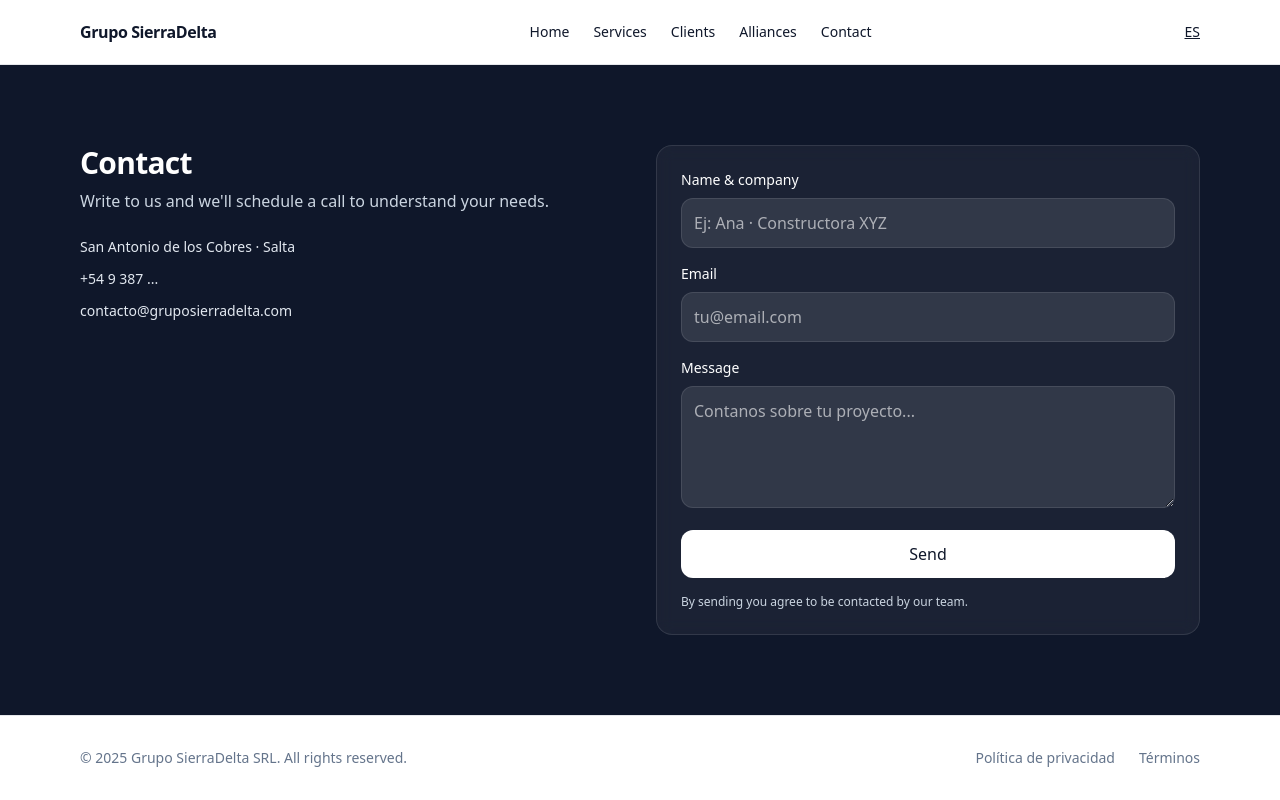
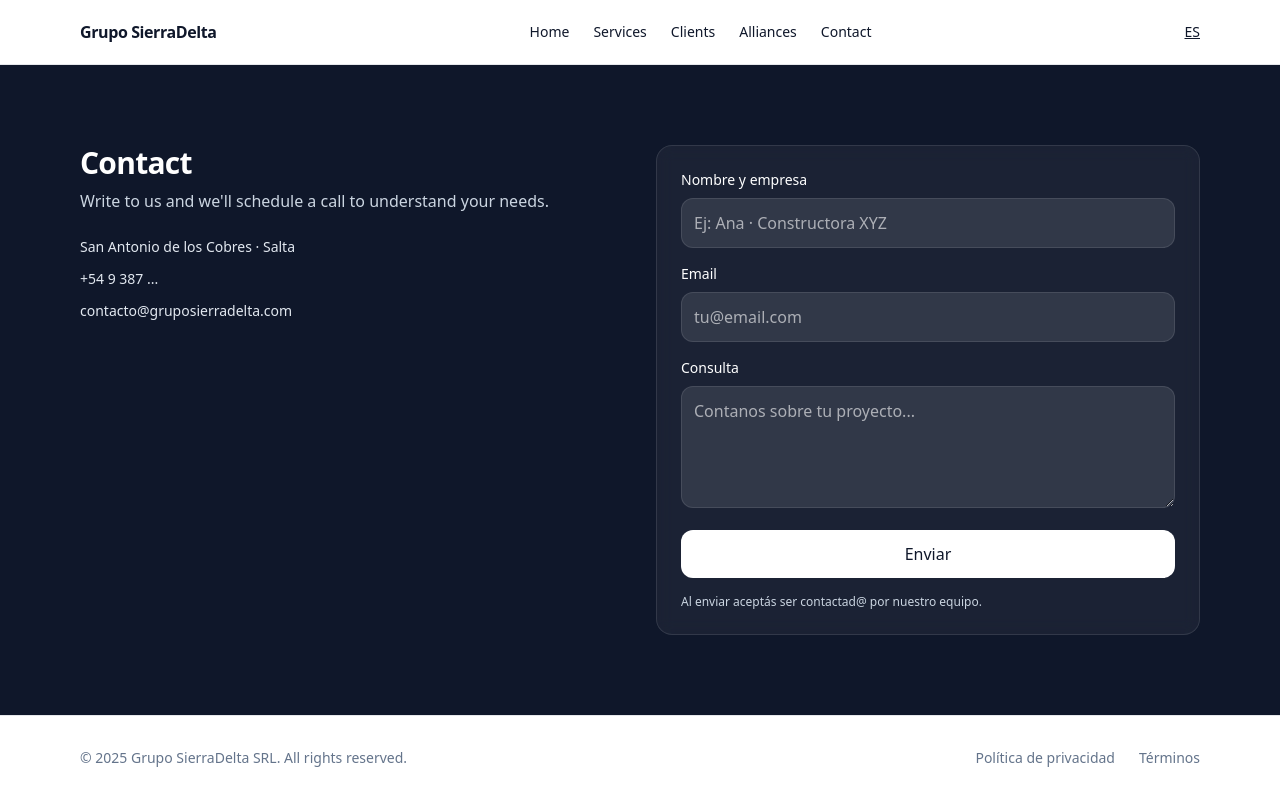
Before and after one commit to Gacela31/sierradelta-next, a Next.js app: page /en/contacto in a window 1280 px wide. Built offline with nearby package versions, Linux system fonts and the light colour scheme; no server answers.

Commit message:
feat(contact): client-side form + safe API; preview noindex

```diff
--- a/app/[locale]/contacto/page.tsx
+++ b/app/[locale]/contacto/page.tsx
@@ -1,21 +1,10 @@
+import {useTranslations} from 'next-intl';
+import ContactForm from '@/components/ContactForm';
+
 export const dynamic = 'force-dynamic';
-import {useTranslations} from 'next-intl';
 
 export default function ContactPage() {
   const t = useTranslations('contact');
-
-  async function send(data: FormData) {
-    'use server';
-    const name = String(data.get('name') || '');
-    const email = String(data.get('email') || '');
-    const message = String(data.get('message') || '');
-
-    await fetch(`${process.env.NEXT_PUBLIC_SITE_URL || ''}/api/contact`, {
-      method: 'POST',
-      headers: {'Content-Type': 'application/json'},
-      body: JSON.stringify({name, email, message})
-    });
-  }
 
   return (
     <section className="bg-slate-900 text-white">
@@ -29,24 +18,8 @@ export default function ContactPage() {
             <li>contacto@gruposierradelta.com</li>
           </ul>
         </div>
-        <form action={send} className="rounded-2xl border border-white/10 bg-white/5 p-6 backdrop-blur">
-          <div className="grid gap-4">
-            <div>
-              <label className="mb-2 block text-sm">{t('name')}</label>
-              <input name="name" className="w-full rounded-xl border border-white/10 bg-white/10 p-3 text-white placeholder-white/60 outline-none" placeholder="Ej: Ana · Constructora XYZ" />
-            </div>
-            <div>
-              <label className="mb-2 block text-sm">{t('email')}</label>
-              <input name="email" type="email" className="w-full rounded-xl border border-white/10 bg-white/10 p-3 text-white placeholder-white/60 outline-none" placeholder="tu@email.com" />
-            </div>
-            <div>
-              <label className="mb-2 block text-sm">{t('message')}</label>
-              <textarea name="message" rows={4} className="w-full rounded-xl border border-white/10 bg-white/10 p-3 text-white placeholder-white/60 outline-none" placeholder="Contanos sobre tu proyecto..." />
-            </div>
-            <button type="submit" className="w-full rounded-xl bg-white px-4 py-3 text-slate-900">{t('send')}</button>
-            <p className="text-xs text-slate-300">{t('disclaimer')}</p>
-          </div>
-        </form>
+
+        <ContactForm />
       </div>
     </section>
   );
--- a/app/[locale]/layout.tsx
+++ b/app/[locale]/layout.tsx
@@ -1,74 +1,59 @@
-import type {Metadata} from 'next';
-import {NextIntlClientProvider} from 'next-intl';
-import {getMessages, unstable_setRequestLocale} from 'next-intl/server';
-import {ReactNode} from 'react';
+import type { Metadata } from 'next';
+import { NextIntlClientProvider } from 'next-intl';
+import { getMessages, unstable_setRequestLocale } from 'next-intl/server';
+import { ReactNode } from 'react';
 import '../globals.css';
 import NavBar from '@/components/NavBar';
 import Footer from '@/components/Footer';
+
+type Props = {
+  children: ReactNode;
+  params: { locale: string };
+};
+
+// Detectar si estamos en el dominio final o en el provisional
+const IS_PROD_DOMAIN =
+  (process.env.NEXT_PUBLIC_SITE_URL || '').includes('gruposierradelta.com');
 
 export const metadata: Metadata = {
   title: {
     default: 'Grupo SierraDelta – Soluciones para minería y gastronomía en altura',
     template: '%s · Grupo SierraDelta'
   },
-  description: 'Proveeduría técnica, alianzas estratégicas y gastronomía para operaciones mineras en Salta y NOA.',
-  metadataBase: new URL(process.env.NEXT_PUBLIC_SITE_URL || 'http://localhost:3000'),
+  description:
+    'Proveeduría técnica, alianzas estratégicas y gastronomía para operaciones mineras en Salta y NOA.',
+  metadataBase: new URL(
+    process.env.NEXT_PUBLIC_SITE_URL || 'http://localhost:3000'
+  ),
   openGraph: {
     title: 'Grupo SierraDelta',
-    description: 'Soluciones para el ecosistema minero y gastronómico en altura',
+    description:
+      'Soluciones para el ecosistema minero y gastronómico en altura',
     type: 'website'
   },
   alternates: {
-    languages: {
-      'es': '/es',
-      'en': '/en'
-    }
-  }
+    languages: { es: '/es', en: '/en' }
+  },
+  robots: IS_PROD_DOMAIN
+    ? { index: true, follow: true }
+    : { index: false, follow: false }
 };
 
-export function generateStaticParams() {
-  return [{locale: 'es'}, {locale: 'en'}];
-}
-
-export default async function LocaleLayout({children, params}: {children: ReactNode; params: {locale: string}}) {
-  const {locale} = params;
+export default async function LocaleLayout({
+  children,
+  params: { locale }
+}: Props) {
   unstable_setRequestLocale(locale);
   const messages = await getMessages();
 
-  const jsonLdOrganization = {
-    '@context': 'https://schema.org',
-    '@type': 'Organization',
-    'name': 'Grupo SierraDelta SRL',
-    'url': process.env.NEXT_PUBLIC_SITE_URL || 'http://localhost:3000',
-    'logo': `${process.env.NEXT_PUBLIC_SITE_URL || 'http://localhost:3000'}/logo.png`,
-    'sameAs': []
-  };
-
-  const jsonLdLocalBusiness = {
-    '@context': 'https://schema.org',
-    '@type': 'LocalBusiness',
-    'name': 'Parador Bacoña',
-    'address': {
-      '@type': 'PostalAddress',
-      'addressLocality': 'San Antonio de los Cobres',
-      'addressRegion': 'Salta',
-      'addressCountry': 'AR'
-    },
-    'areaServed': 'Salta, Argentina',
-    'url': process.env.NEXT_PUBLIC_SITE_URL || 'http://localhost:3000',
-    'telephone': '+54 9 387 000 0000'
-  };
-
   return (
-    <html lang={locale}>
-      <body>
-        <NextIntlClientProvider messages={messages} locale={locale}>
+    <html lang={locale} className="bg-white text-slate-900 antialiased">
+      <body className="flex min-h-screen flex-col">
+        <NextIntlClientProvider messages={messages}>
           <NavBar />
-          <main>{children}</main>
+          <main className="flex-1">{children}</main>
           <Footer />
         </NextIntlClientProvider>
-        <script type="application/ld+json" dangerouslySetInnerHTML={{__html: JSON.stringify(jsonLdOrganization)}} />
-        <script type="application/ld+json" dangerouslySetInnerHTML={{__html: JSON.stringify(jsonLdLocalBusiness)}} />
       </body>
     </html>
   );
--- a/app/api/contact/route.ts
+++ b/app/api/contact/route.ts
@@ -1,5 +1,6 @@
 // app/api/contact/route.ts
 import { NextResponse } from 'next/server';
+export const runtime = 'nodejs';
 
 export async function POST(req: Request) {
   const body = await req.json().catch(() => null);
@@ -7,32 +8,12 @@ export async function POST(req: Request) {
   const email = body?.email?.toString() || '';
   const message = body?.message?.toString() || '';
 
-  // ✅ JS/TS válido
   if (!name || !email || !message) {
     return NextResponse.json({ ok: false, error: 'Missing fields' }, { status: 400 });
   }
 
-  try {
-    const key = process.env.RESEND_API_KEY;
-    const to = process.env.EMAIL_TO;
+  // Temporal: solo registramos el envío en logs del server (Vercel → Logs)
+  console.log('Contact form submission:', { name, email, message });
 
-    if (key && to) {
-      const { Resend } = await import('resend');
-      const resend = new Resend(key);
-      await resend.emails.send({
-        from: 'web@gruposierradelta.com',
-        to,
-        subject: 'Nuevo contacto – Grupo SierraDelta',
-        text: `Nombre: ${name}\nEmail: ${email}\nMensaje: ${message}`
-      });
-    } else {
-      // En entorno sin Resend: loguea para pruebas
-      console.log('Contact form submission:', { name, email, message });
-    }
-
-    return NextResponse.json({ ok: true });
-  } catch (err) {
-    console.error(err);
-    return NextResponse.json({ ok: false, error: 'Server error' }, { status: 500 });
-  }
+  return NextResponse.json({ ok: true });
 }
--- /dev/null
+++ b/components/ContactForm.tsx
@@ -0,0 +1,57 @@
+'use client';
+
+import { useState } from 'react';
+
+export default function ContactForm() {
+  const [status, setStatus] = useState<'idle'|'sending'|'ok'|'error'>('idle');
+
+  async function onSubmit(e: React.FormEvent<HTMLFormElement>) {
+    e.preventDefault();
+    setStatus('sending');
+
+    const form = e.currentTarget;
+    const data = {
+      name: (form.elements.namedItem('name') as HTMLInputElement).value,
+      email: (form.elements.namedItem('email') as HTMLInputElement).value,
+      message: (form.elements.namedItem('message') as HTMLTextAreaElement).value
+    };
+
+    try {
+      const res = await fetch('/api/contact', {
+        method: 'POST',
+        headers: {'Content-Type': 'application/json'},
+        body: JSON.stringify(data)
+      });
+      if (!res.ok) throw new Error('Request failed');
+      setStatus('ok');
+      form.reset();
+    } catch {
+      setStatus('error');
+    }
+  }
+
+  return (
+    <form onSubmit={onSubmit} className="rounded-2xl border border-white/10 bg-white/5 p-6 backdrop-blur">
+      <div className="grid gap-4">
+        <div>
+          <label className="mb-2 block text-sm">Nombre y empresa</label>
+          <input name="name" className="w-full rounded-xl border border-white/10 bg-white/10 p-3 text-white placeholder-white/60 outline-none" placeholder="Ej: Ana · Constructora XYZ" />
+        </div>
+        <div>
+          <label className="mb-2 block text-sm">Email</label>
+          <input name="email" type="email" className="w-full rounded-xl border border-white/10 bg-white/10 p-3 text-white placeholder-white/60 outline-none" placeholder="tu@email.com" />
+        </div>
+        <div>
+          <label className="mb-2 block text-sm">Consulta</label>
+          <textarea name="message" rows={4} className="w-full rounded-xl border border-white/10 bg-white/10 p-3 text-white placeholder-white/60 outline-none" placeholder="Contanos sobre tu proyecto..." />
+        </div>
+        <button type="submit" className="w-full rounded-xl bg-white px-4 py-3 text-slate-900" disabled={status==='sending'}>
+          {status==='sending' ? 'Enviando…' : 'Enviar'}
+        </button>
+        {status==='ok' && <p className="text-xs text-green-300">¡Gracias! Te contactamos a la brevedad.</p>}
+        {status==='error' && <p className="text-xs text-red-300">Hubo un problema. Probá de nuevo.</p>}
+        <p className="text-xs text-slate-300">Al enviar aceptás ser contactad@ por nuestro equipo.</p>
+      </div>
+    </form>
+  );
+}
```
